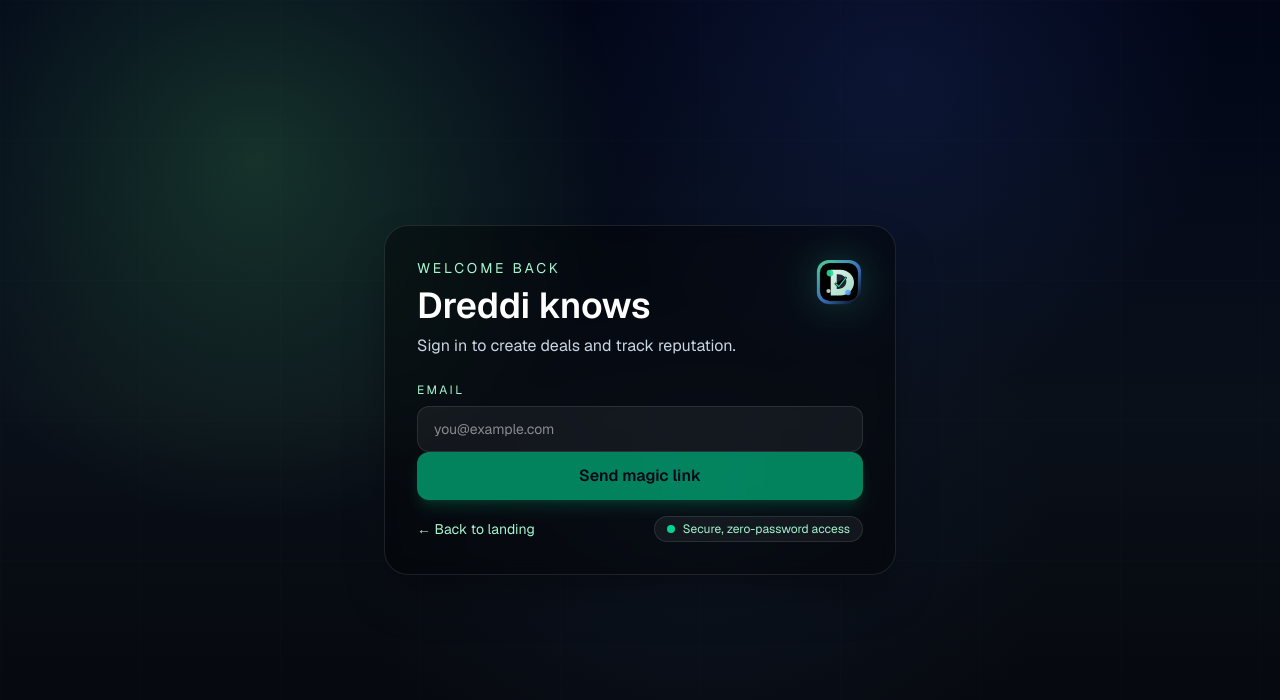
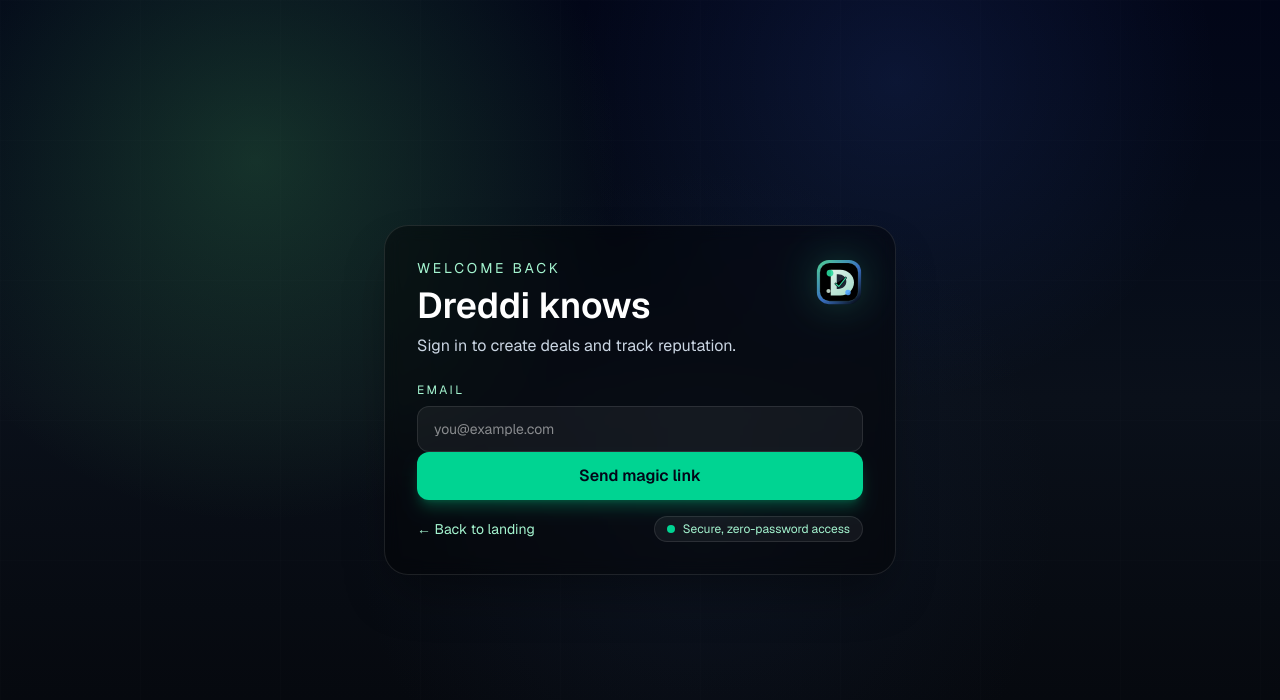
Before and after one commit to wanderwe/dreddi-mvp, a Next.js app: page /login in a window 1280 px wide. Shown: the top 700 px of the page. Built offline with nearby package versions, Linux system fonts and the light colour scheme; no server answers.

Commit message:
Improve magic link success state

```diff
--- a/src/app/login/page.tsx
+++ b/src/app/login/page.tsx
@@ -1,7 +1,7 @@
 "use client";
 
 import Link from "next/link";
-import { useState } from "react";
+import { useEffect, useState } from "react";
 import { useSearchParams } from "next/navigation";
 import { DreddiLogoMark } from "@/app/components/DreddiLogo";
 import { supabaseOptional as supabase } from "@/lib/supabaseClient";
@@ -14,6 +14,26 @@ export default function LoginPage() {
   const [sent, setSent] = useState(false);
   const [busy, setBusy] = useState(false);
   const [error, setError] = useState<string | null>(null);
+  const [cooldownUntil, setCooldownUntil] = useState<number | null>(null);
+  const [cooldownSeconds, setCooldownSeconds] = useState(0);
+  const cooldownActive = cooldownSeconds > 0;
+  const cooldownTotalSeconds = 8;
+
+  useEffect(() => {
+    if (!cooldownUntil) {
+      setCooldownSeconds(0);
+      return;
+    }
+
+    const update = () => {
+      const remaining = Math.ceil((cooldownUntil - Date.now()) / 1000);
+      setCooldownSeconds(Math.max(0, remaining));
+    };
+
+    update();
+    const interval = window.setInterval(update, 500);
+    return () => window.clearInterval(interval);
+  }, [cooldownUntil]);
 
   async function sendMagicLink() {
     setBusy(true);
@@ -39,8 +59,16 @@ export default function LoginPage() {
 
     setBusy(false);
 
-    if (error) setError(error.message);
-    else setSent(true);
+    if (error) {
+      setError(error.message);
+    } else {
+      setSent(true);
+      setCooldownUntil(Date.now() + cooldownTotalSeconds * 1000);
+      const activeElement = document.activeElement;
+      if (activeElement instanceof HTMLElement) {
+        activeElement.blur();
+      }
+    }
   }
 
   return (
@@ -76,17 +104,42 @@ export default function LoginPage() {
 
             <button
               onClick={sendMagicLink}
-              disabled={busy || !email}
-              className="flex w-full items-center justify-center gap-2 rounded-xl bg-emerald-400 px-4 py-3 text-base font-semibold text-slate-950 shadow-lg shadow-emerald-500/30 transition hover:translate-y-[-1px] hover:shadow-emerald-400/50 disabled:translate-y-0 disabled:opacity-60"
+              disabled={busy || !email || cooldownActive}
+              className={`flex w-full items-center justify-center gap-2 rounded-xl px-4 py-3 text-base font-semibold transition ${
+                sent
+                  ? "border border-white/10 bg-white/5 text-slate-100 shadow-inner shadow-black/30 disabled:opacity-70"
+                  : "bg-emerald-400 text-slate-950 shadow-lg shadow-emerald-500/30 hover:translate-y-[-1px] hover:shadow-emerald-400/50"
+              } disabled:translate-y-0`}
             >
-              {busy ? t("auth.login.sending") : t("auth.login.sendLink")}
+              {busy
+                ? t("auth.login.sending")
+                : sent
+                  ? cooldownActive
+                    ? t("auth.login.sentLabel")
+                    : t("auth.login.resendLink")
+                  : t("auth.login.sendLink")}
+              {sent && cooldownActive && <span aria-hidden>✓</span>}
             </button>
 
+            {sent && cooldownActive && (
+              <p className="text-xs text-slate-400">
+                {t("auth.login.cooldown", { seconds: cooldownSeconds })}
+              </p>
+            )}
+
             {sent && (
-              <div className="rounded-xl border border-white/10 bg-slate-900/60 p-4 text-sm text-slate-200 shadow-inner shadow-black/30">
-                <span className="block border-l-2 border-emerald-400/50 pl-3">
-                  {t("auth.login.sent")}
-                </span>
+              <div className="rounded-xl border border-white/10 bg-slate-900/70 p-4 text-sm text-slate-100 shadow-inner shadow-black/30">
+                <div className="flex items-start gap-3">
+                  <span className="mt-0.5 text-emerald-300">✓</span>
+                  <div>
+                    <p className="text-sm font-semibold text-white">
+                      {t("auth.login.successTitle")}
+                    </p>
+                    <p className="mt-1 text-sm text-slate-300">
+                      {t("auth.login.successInstruction")}
+                    </p>
+                  </div>
+                </div>
               </div>
             )}
 
--- a/src/messages/en.json
+++ b/src/messages/en.json
@@ -337,7 +337,11 @@
       "emailPlaceholder": "you@example.com",
       "sendLink": "Send magic link",
       "sending": "Sending...",
-      "sent": "Link sent ✅ Check your inbox (and Spam).",
+      "sentLabel": "Sent",
+      "successTitle": "Link sent",
+      "successInstruction": "Check your email (and Spam) for the link.",
+      "resendLink": "Resend link",
+      "cooldown": "You can resend in {seconds}s",
       "back": "Back to landing",
       "secure": "Secure, zero-password access"
     }
--- a/src/messages/uk.json
+++ b/src/messages/uk.json
@@ -337,7 +337,11 @@
       "emailPlaceholder": "you@example.com",
       "sendLink": "Надіслати magic link",
       "sending": "Надсилання...",
-      "sent": "Лінк надіслано ✅ Перевірте пошту (і Spam).",
+      "sentLabel": "Надіслано",
+      "successTitle": "Лінк надіслано",
+      "successInstruction": "Перевірте пошту (і Spam) за лінком.",
+      "resendLink": "Надіслати ще раз",
+      "cooldown": "Повторно можна надіслати через {seconds}с",
       "back": "Назад на головну",
       "secure": "Безпечний доступ без пароля"
     }
```
